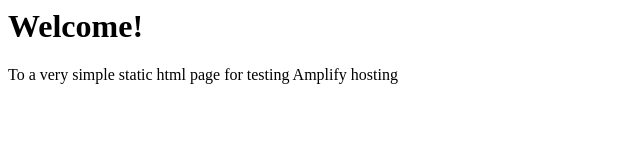
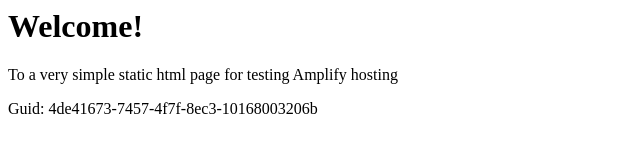
Before and after one commit to aws-aemilia-mxp/Github-PR-Commit-Integration-Test-DoNotTouch-v1-preprod-eu-south-1, a website: page src/index.html in a window 1280 px wide. Shown: the whole page, without its empty margins (0-640 px from the left). Drawn offline with Linux system fonts and the light colour scheme.

Commit message:
commit from integ tests

```diff
--- a/src/index.html
+++ b/src/index.html
@@ -1,3 +1,5 @@
+
+
 <html lang="en">
 
 <head>
@@ -10,6 +12,6 @@
 <body>
     <h1>Welcome!</h1>
     <p>To a very simple static html page for testing Amplify hosting</p>
-</body>
+    <p>Guid: 4de41673-7457-4f7f-8ec3-10168003206b</p></body>
 
 </html>
```
